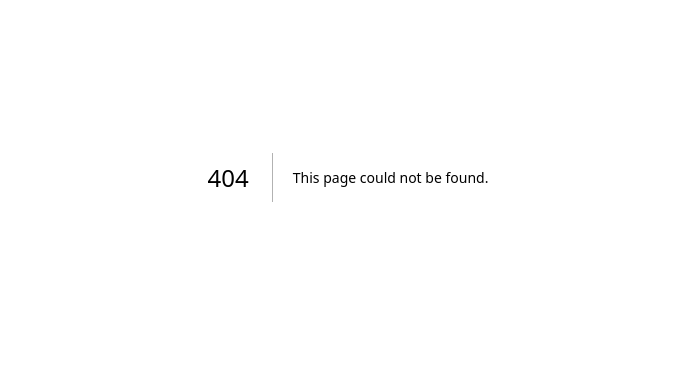
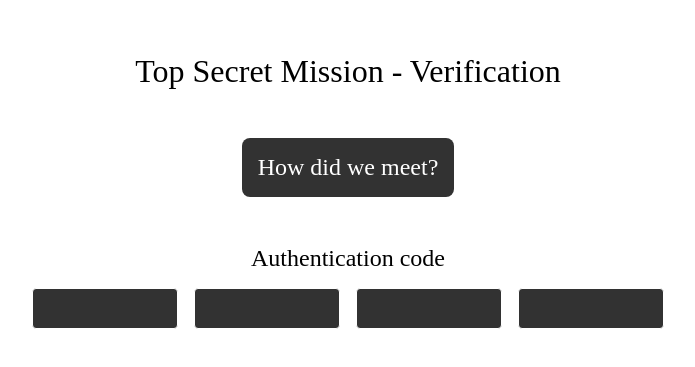
Before and after one commit to PrayasJ/personal-website, a Next.js app: page /you in a window 1280 px wide. Before the commit this address had no page. Shown: the part 223-590 px from the top of the page, without its empty margins (292-987 px from the left). Built offline with nearby package versions, Linux system fonts and the light colour scheme.

Commit message:
vday special :3

```diff
--- /dev/null
+++ b/src/pages/you/index.tsx
@@ -0,0 +1,134 @@
+import { useEffect, useRef, useState } from "react";
+import styles from "./styles.module.scss";
+import Image from "next/image";
+
+const correctOTP = "MEOW";
+
+export default function Page() {
+  const [noCount, setNoCount] = useState(0);
+  const [yesPressed, setYesPressed] = useState(false);
+  const yesButtonSize = noCount * 20 + 16;
+
+  const handleNoClick = () => {
+    setNoCount(noCount + 1);
+  };
+
+  const getNoButtonText = () => {
+    const phrases = [
+      "No",
+      "Are you sure?",
+      "What if I asked really nicely?",
+      "Pretty please",
+      "With a chocolate rice cake on top",
+      "What about a matcha frostie",
+      "PLEASE MUFFIN",
+      "But :*(",
+      "Baat nahi karo tum",
+      "Meri baat suno",
+      "I love you",
+      "please babe",
+      ":((((",
+      "PRETTY PLEASE",
+      "say yesssss",
+      "No :(",
+    ];
+
+    return phrases[Math.min(noCount, phrases.length - 1)];
+  };
+
+  const numberOfDigits = 4;
+  const [otp, setOtp] = useState<string[]>(new Array(numberOfDigits).fill(""));
+  const [otpError, setOtpError] = useState<string | null>(null);
+  const otpBoxReference = useRef<(HTMLInputElement | null)[]>([]);
+
+  const handleChange = (value: string, index: number) => {
+    value = value.replace(/[^a-zA-Z]/g, '').toUpperCase();
+    const newArr = [...otp];
+    newArr[index] = value;
+    setOtp(newArr);
+
+    if (value && index < numberOfDigits - 1) {
+      otpBoxReference.current[index + 1]?.focus();
+    }
+  };
+
+  const handleBackspaceAndEnter = (e: React.KeyboardEvent<HTMLInputElement>, index: number) => {
+    if (e.key === "Backspace" && !e.currentTarget.value && index > 0) {
+      otpBoxReference.current[index - 1]?.focus();
+    }
+    if (e.key === "Enter" && e.currentTarget.value && index < numberOfDigits - 1) {
+      otpBoxReference.current[index + 1]?.focus();
+    }
+  };
+
+  useEffect(() => {
+    if (otp.join("") !== "" && otp.join("") !== correctOTP && otp.join('').length == 4) {
+      setOtpError("❌ What did I say first stupid?");
+    } else {
+      setOtpError(null);
+    }
+  }, [otp]);
+
+  if(otp.join("") !== correctOTP) {
+    return (
+        <article className={styles.otpInputWithValidation}>
+          <p className={styles.otpDescription}>Top Secret Mission - Verification</p>
+          <p className={styles.otpInfo}>How did we meet?</p>
+
+          <p className={styles.otpLabel}>Authentication code</p>
+
+          <div className={styles.otpInputContainer}>
+            {otp.map((digit, index) => (
+              <input
+                key={index}
+                value={digit}
+                maxLength={1}
+                onChange={(e) => handleChange(e.target.value, index)}
+                onKeyUp={(e) => handleBackspaceAndEnter(e, index)}
+                ref={(ref) => (otpBoxReference.current[index] = ref)}
+                className={styles.otpInput}
+              />
+            ))}
+          </div>
+
+          <p className={`${styles.otpError} ${otpError ? styles.errorShow : ''}`}>{otpError}</p>
+        </article>
+      );
+  }
+
+  return (
+    <div className={styles.page}>
+      {yesPressed ? (
+        <>
+          <Image width={236} height={233} alt='bear' src={require('../../../public/images/you1.gif')} />
+          <div className={`${styles.my} ${styles.text4xl} ${styles.fontBold}`}>WOOOOOO!!! I love you muffinnnnnn!! ;))</div>
+        </>
+      ) : (
+        <>
+          <Image
+            alt='bear'
+            width={618}
+            height={500}
+            src={require('../../../public/images/you2.gif')}
+          />
+          <h1 className={`${styles.my} ${styles.text4xl}`}>Will you be my Valentine?</h1>
+          <div className={styles.buttonContainer}>
+            <button
+              className={`${styles.yesButton} ${styles.fontBold}`}
+              style={{ fontSize: yesButtonSize }}
+              onClick={() => setYesPressed(true)}
+            >
+              Yes
+            </button>
+            <button
+              className={`${styles.noButton} ${styles.fontBold}`}
+              onClick={handleNoClick}
+            >
+              {noCount === 0 ? "No" : getNoButtonText()}
+            </button>
+          </div>
+        </>
+      )}
+    </div>
+  );
+}
--- /dev/null
+++ b/src/pages/you/styles.module.scss
@@ -0,0 +1,128 @@
+.page {
+  margin-top: -16rem;
+  display: flex;
+  height: 100vh;
+  flex-direction: column;
+  align-items: center;
+  justify-content: center;
+
+  h1 {
+    margin-top: 1rem;
+    font-size: 4rem;
+    font-weight: bold;
+    color: #333; /* Adjust color as needed */
+  }
+
+  .buttonContainer {
+    display: flex;
+    align-items: center;
+
+    .yesButton,
+    .noButton {
+      margin-right: 1rem;
+      border-radius: 0.25rem;
+      padding: 0.5rem 1rem;
+      font-weight: bold;
+      color: white;
+      cursor: pointer;
+      transition: background-color 0.3s;
+      border: none; /* Remove button outline */
+    }
+
+    .yesButton {
+      background-color: #34d399;
+
+      &:hover {
+        background-color: #10b981;
+      }
+    }
+
+    .noButton {
+      background-color: #ef4444;
+
+      &:hover {
+        background-color: #f87171;
+      }
+    }
+  }
+
+  .my {
+    margin-top: 0.25rem;
+    font-size: 1.5rem;
+    font-weight: bold;
+    color: #333; /* Adjust color as needed */
+  }
+}
+
+.otpInputWithValidation {
+  width: 50%;
+	height: 100vh;
+	display: flex;
+	justify-content: center;
+	align-items: center;
+	flex-direction: column;
+	margin: auto;
+
+	@media (max-width: 768px) {  // Media query for tablets and smaller devices
+		width: 100%;
+	}
+}
+
+.otpDescription {
+  font-size: 2rem;
+  font-weight: medium;
+  margin-top: 3rem;
+	@media (max-width: 768px) {  // Media query for tablets and smaller devices
+		font-size: 1.5rem;
+	}
+}
+
+.otpInfo {
+  font-size: 1.5rem;
+  margin-top: 1rem;
+  background-color: #323232;
+  padding: 1rem;
+	color: white;
+  border-radius: 0.5rem;
+	@media (max-width: 768px) {  // Media query for tablets and smaller devices
+		font-size: 1rem;
+	}
+}
+
+.otpLabel {
+  font-size: 1.5rem;
+  margin-top: 1.5rem;
+  margin-bottom: 1rem;
+}
+
+.otpInputContainer {
+  display: flex;
+  align-items: center;
+  gap: 1rem;
+}
+
+.otpInput {
+  border: 1px solid;
+  width: 25%;
+  height: auto;
+  padding: 0.75rem;
+  border-radius: 0.25rem;
+  background-color: #323232;
+  color: white;
+  outline: none;
+  appearance: none;
+	text-align: center;
+}
+
+.otpInput:focus {
+  border-width: 2px;
+}
+
+.otpError {
+  font-size: 1.25rem;
+  margin-top: 1rem;
+}
+
+.error-show {
+  display: block;
+}
```
Also changed, not shown: public/images/you1.gif (added), 1 other file (tests, documents, lock files or other folders).
